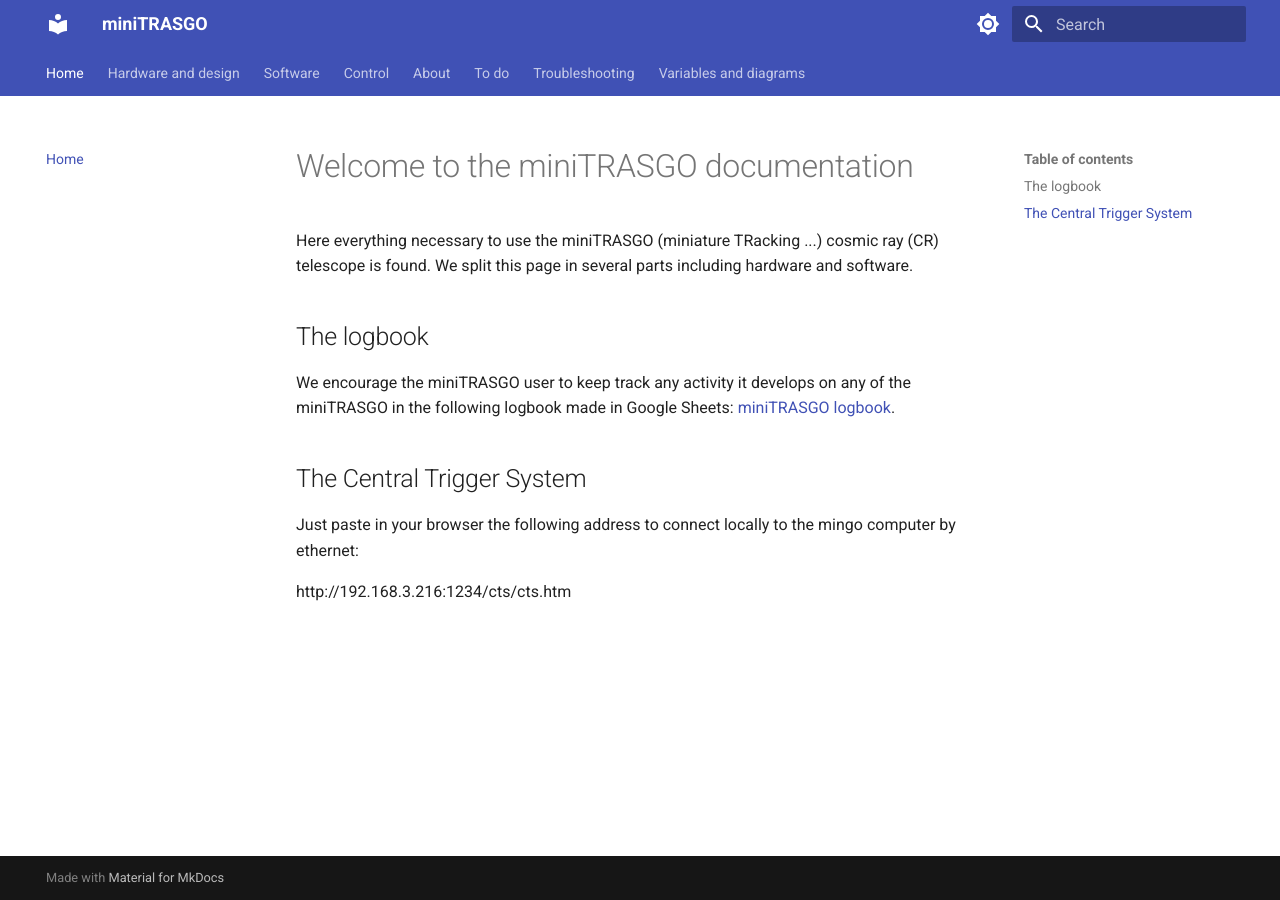
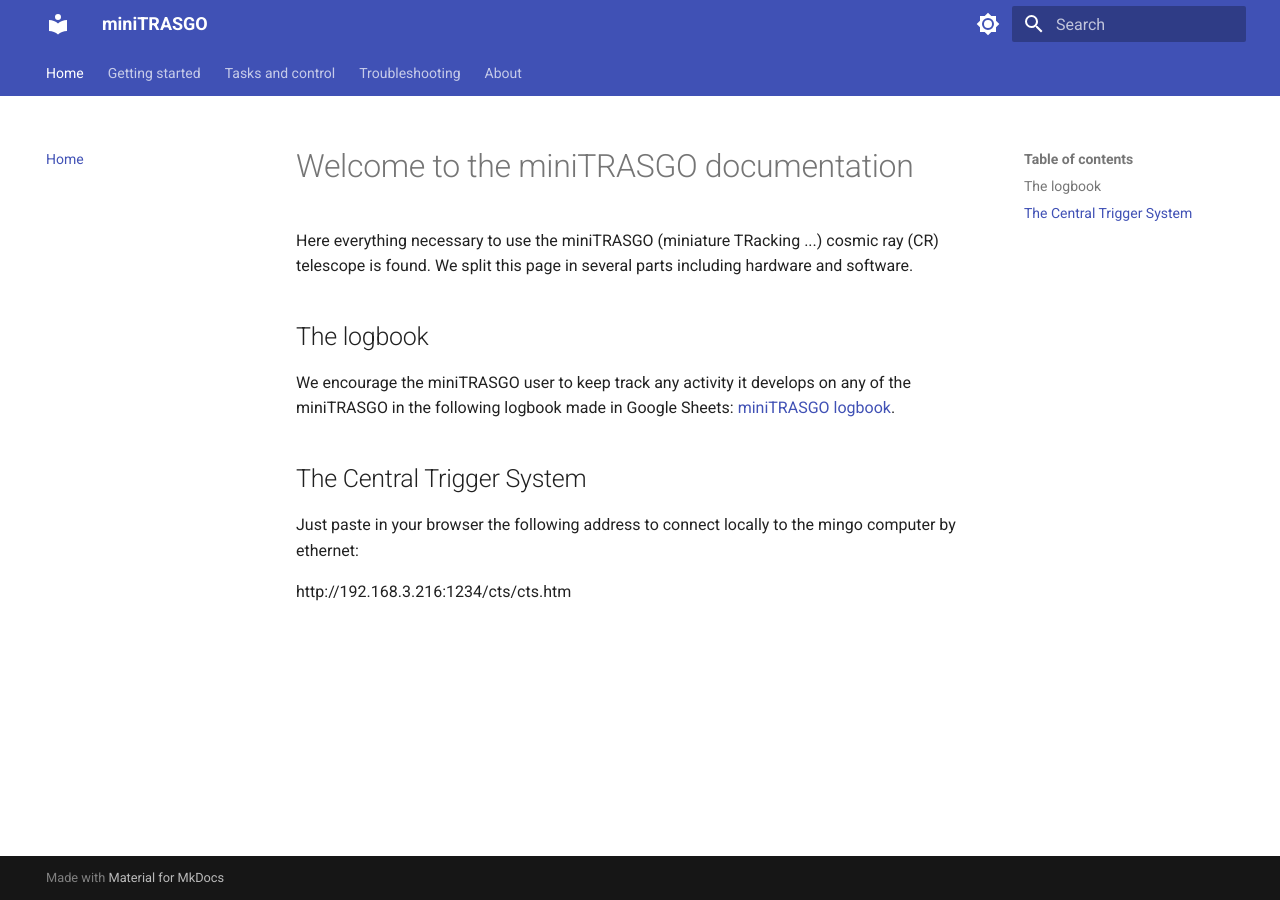
Before and after one commit to cayesoneira/miniTRASGO-documentation, an MkDocs documentation site: the page built from docs/index.md, in a window 1280 px wide. Built offline with MkDocs 1.6.1 and Material for MkDocs 9.7.7, drawn with Linux system fonts in a browser that asks for light colours.

Commit message:
Update mkdocs.yml

```diff
--- a/mkdocs.yml
+++ b/mkdocs.yml
@@ -2,13 +2,15 @@
 site_url: https://cayesoneira.github.io/miniTRASGO/
 nav:
     - Home: index.md
-    - Hardware and design: hardware.md
-    - Software: software.md
-    - Control: control.md
+    - Getting started:
+        - Hardware and design: hardware.md
+        - Software: software.md
+        - Variables and diagrams: variables.md
+    - Tasks and control:
+        - Control: control.md
+        - To do: todo.md
+    - Troubleshooting: troubleshooting.md
     - About: about.md
-    - To do: todo.md
-    - Troubleshooting: troubleshooting.md
-    - Variables and diagrams: variables.md
 theme:
   name: material
   features:
```
